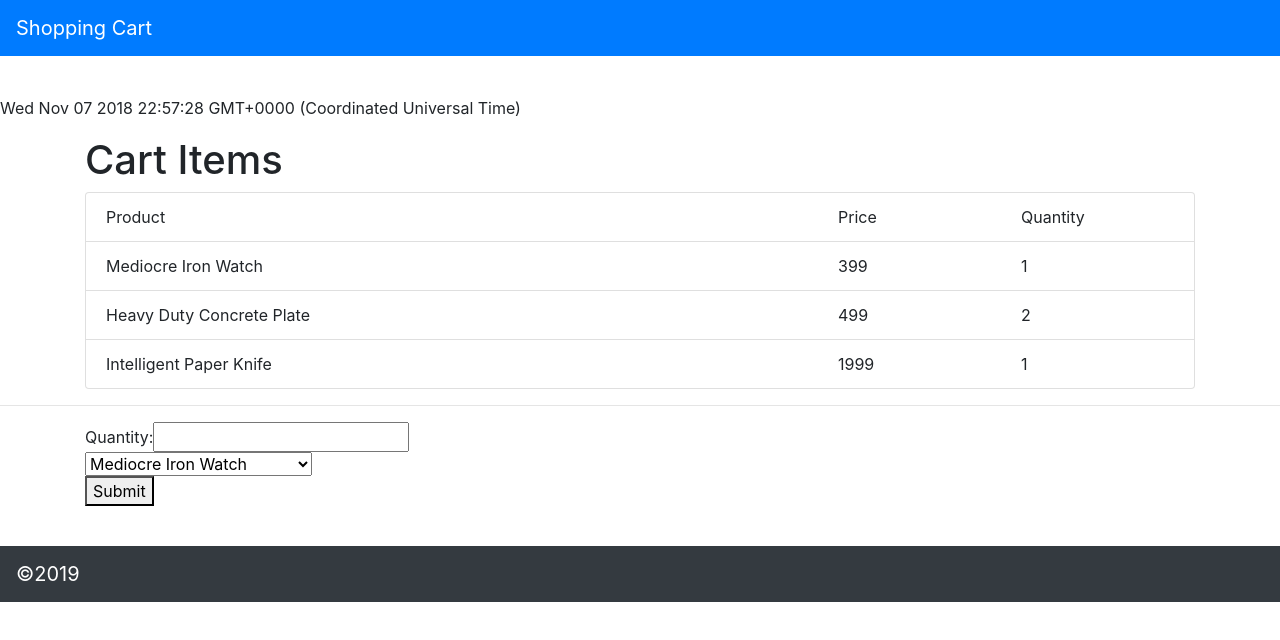
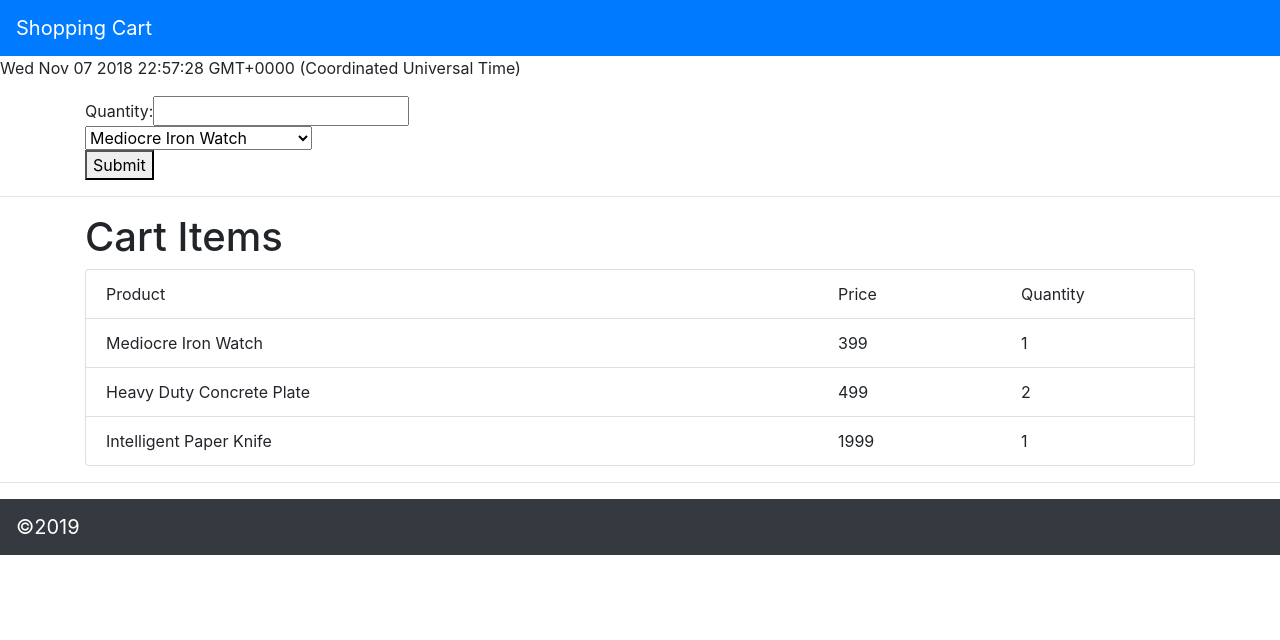
Before and after one commit to edphelps/shopping-cart2, a React (Create React App) app: page / in a window 1280 px wide. Shown: the top 640 px of the page. Built offline with nearby package versions, Linux system fonts and the light colour scheme.

Commit message:
abt to move cartlist into App

```diff
--- a/src/App.js
+++ b/src/App.js
@@ -1,10 +1,9 @@
 import React, { Component } from 'react';
-// import logo from './logo.svg';
 import './App.css';
 import PropTypes from 'prop-types';
 
 /* ********************************************
-*
+*  Nav bar
 *********************************************** */
 const Nav = () => (
   <nav className="navbar navbar-dark bg-primary">
@@ -13,7 +12,7 @@ const Nav = () => (
 );
 
 /* ********************************************
-*
+*  Footer
 *********************************************** */
 const Foot = ({ year }) => (
   <nav className="navbar navbar-dark bg-dark">
@@ -29,7 +28,7 @@ Foot.propTypes = {
 
 
 /* ********************************************
-*
+*  Row display of a cart item
 *********************************************** */
 const CartItem = ({ item }) => (
   <div className="list-group-item">
@@ -46,7 +45,7 @@ CartItem.propTypes = {
 
 
 /* ********************************************
-*
+*  Table display of all items in cart
 *********************************************** */
 const CartItems = ({ items }) => (
   <div className="container">
@@ -68,40 +67,16 @@ CartItems.propTypes = {
 };
 
 /* ********************************************
-*
-*********************************************** */
-// function onSubmitAddItem(e) {
-//   console.log('onSubmitAddItem()');
-//   e.preventDefault();
-//   console.log('quantity: ', document.forms.myform.quantity.value);
-//   const elemSelectionList = document.forms.myform.theproduct;
-//   console.log('product: ', elemSelectionList.options[elemSelectionList.selectedIndex].value);
-//   console.log('price: ', elemSelectionList.options[elemSelectionList.selectedIndex].dataset.priceincents);
-//
-//   const cart = {};
-//   cart.product = {
-//     id: elemSelectionList.options[elemSelectionList.selectedIndex].value,
-//     name: elemSelectionList.options[elemSelectionList.selectedIndex].text,
-//     princeInCents: elemSelectionList.options[elemSelectionList.selectedIndex].dataset.priceincents,
-//   };
-//   cart.quantity = document.forms.myform.quantity.value;
-//
-//   console.log('cart: ', cart);
-// }
-
-/* ********************************************
-*
+*  Form to add a new item to the cart
 *********************************************** */
 const AddItem = ({ products, onSubmit }) => {
-  // console.log('products: ', products);
-  console.log('*** onSubmit: ', onSubmit);
   return (
     <div className="container">
       <form id="myform" onSubmit={onSubmit}>
         Quantity:
         <input type="number" name="quantity" required />
         <br />
-        <select id="theproduct" name="theproduct">
+        <select id="selProduct" name="selProduct">
           { products.map(product => (
             <option key={product.id} data-priceincents={product.priceInCents} value={product.id}>{product.name}</option>)) }
         </select>
@@ -117,29 +92,35 @@ AddItem.propTypes = {
 };
 
 /* ********************************************
-*
+*  TODO: move this into state
 *********************************************** */
 const cartItemsList = [
   { id: 1, product: { id: 40, name: 'Mediocre Iron Watch', priceInCents: 399 }, quantity: 1 },
   { id: 2, product: { id: 41, name: 'Heavy Duty Concrete Plate', priceInCents: 499 }, quantity: 2 },
   { id: 3, product: { id: 42, name: 'Intelligent Paper Knife', priceInCents: 1999 }, quantity: 1 },
 ];
+
+/* ********************************************
+*  Helper to add a new item to the cart
+*********************************************** */
 function addToCart(_item) {
   const item = _item;
-  item.id = cartItemsList[cartItemsList.length - 1].id + 1;
-  cartItemsList.push(item);
-  console.log("---------");
+  item.id = cartItemsList.reduce((a, c) => Math.max(a, c.id), 0) + 1;
+  cartItemsList.unshift(item);
+  console.log('---------');
   console.log('cartItemsList: ', cartItemsList);
+  console.log('---------');
 }
 
 let globalThis = null;
-let globalRender = null;
+// let globalRender = null;
 
 /* ********************************************
-*
+*  Main app
 *********************************************** */
 class App extends Component {
   state = {
+    timestamp: new Date(),
     products: [
       { id: 40, name: 'Mediocre Iron Watch', priceInCents: 399 },
       { id: 41, name: 'Heavy Duty Concrete Plate', priceInCents: 499 },
@@ -154,53 +135,56 @@ class App extends Component {
   };
 
   componentDidMount() {
-    globalRender = this.render;
     globalThis = this;
   }
 
+  /* ********************************************
+  *  onSubmitAddItem()
+  *********************************************** */
   onSubmitAddItem(e) {
-    console.log('MyonSubmitAddItem()');
     e.preventDefault();
-    console.log('quantity: ', document.forms.myform.quantity.value);
-    const elemSelectionList = document.forms.myform.theproduct;
-    console.log('product: ', elemSelectionList.options[elemSelectionList.selectedIndex].value);
-    console.log('price: ', elemSelectionList.options[elemSelectionList.selectedIndex].dataset.priceincents);
+
+    // create item to add to cart
+    const elemSelectionList = document.forms.myform.selProduct;
 
     const newItem = {};
     newItem.product = {
-      id: elemSelectionList.options[elemSelectionList.selectedIndex].value,
+      id: parseInt(elemSelectionList.options[elemSelectionList.selectedIndex].value, 10),
       name: elemSelectionList.options[elemSelectionList.selectedIndex].text,
-      princeInCents: elemSelectionList.options[elemSelectionList.selectedIndex].dataset.priceincents,
+      priceInCents: parseInt(elemSelectionList.options[elemSelectionList.selectedIndex].dataset.priceincents, 10),
     };
-    newItem.quantity = document.forms.myform.quantity.value;
-
+    newItem.quantity = parseInt(document.forms.myform.quantity.value, 10);
     addToCart(newItem);
 
-    // globalThis.render();
-    globalRender.call(globalThis);
-
-    // console.log('cart: ', cart);
+    // force rendering
+    globalThis.setState((prevState) => ({
+      timestamp: Date()
+    }));
   }
 
+  /* ********************************************
+  *  render()
+  *********************************************** */
   render() {
-    console.log("---- rendering ----");
-    // console.log('onSubmitAddItem: ', onSubmitAddItem); // I EXIST!
+    console.log('render()');
     const { products } = this.state; // linter wants destructuring for call to AddItem
+    const { timestamp } = this.state; // linter wants destructuring to use this value below
     return (
       <div>
         <Nav />
-        <p>&nbsp;</p>
-        <p>{Date()}</p>
+
+        <p>{timestamp.toString()}</p>
+
+        <AddItem products={products} onSubmit={this.onSubmitAddItem} />
+        <hr />
+
         <CartItems items={cartItemsList} />
         <hr />
-        <AddItem products={products} onSubmit={this.onSubmitAddItem} />
-        <p>&nbsp;</p>
+
         <Foot year={2019} />
       </div>
     );
   }
-
-
 }
 
 export default App;
```
